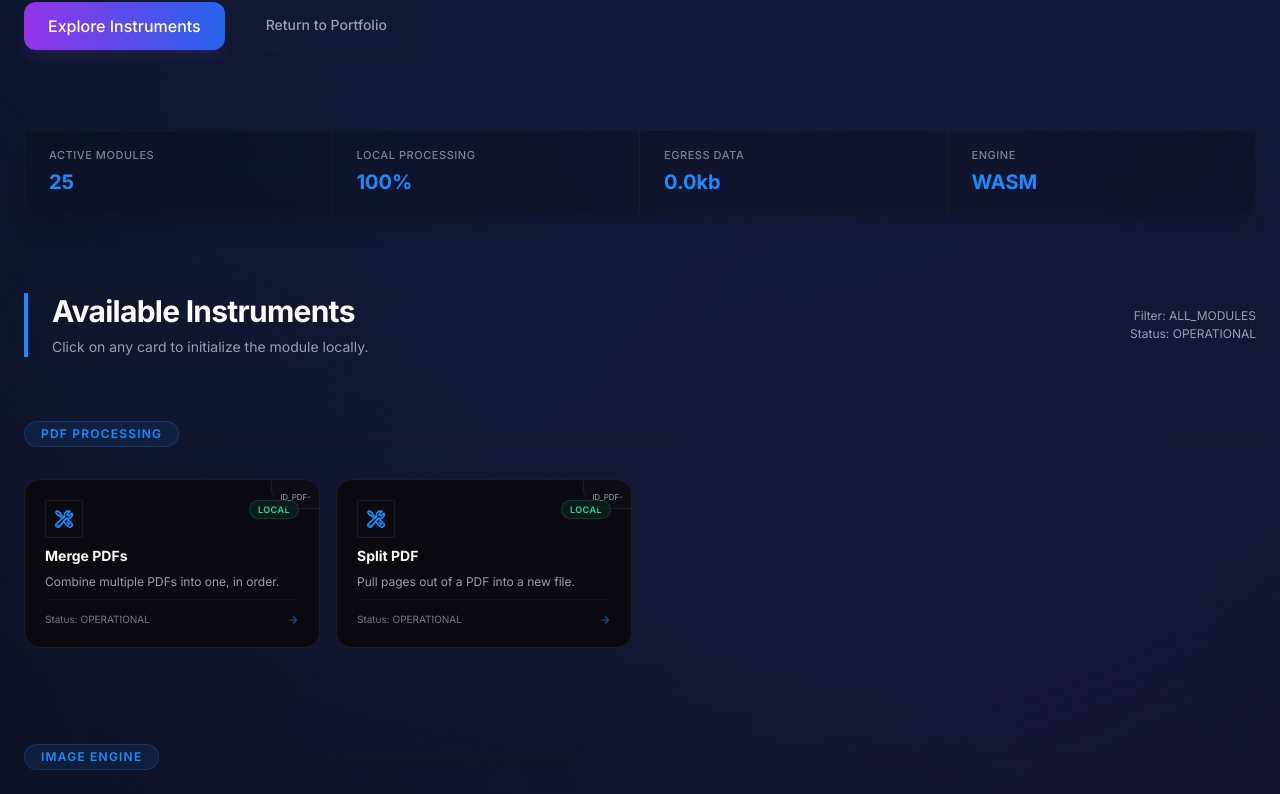
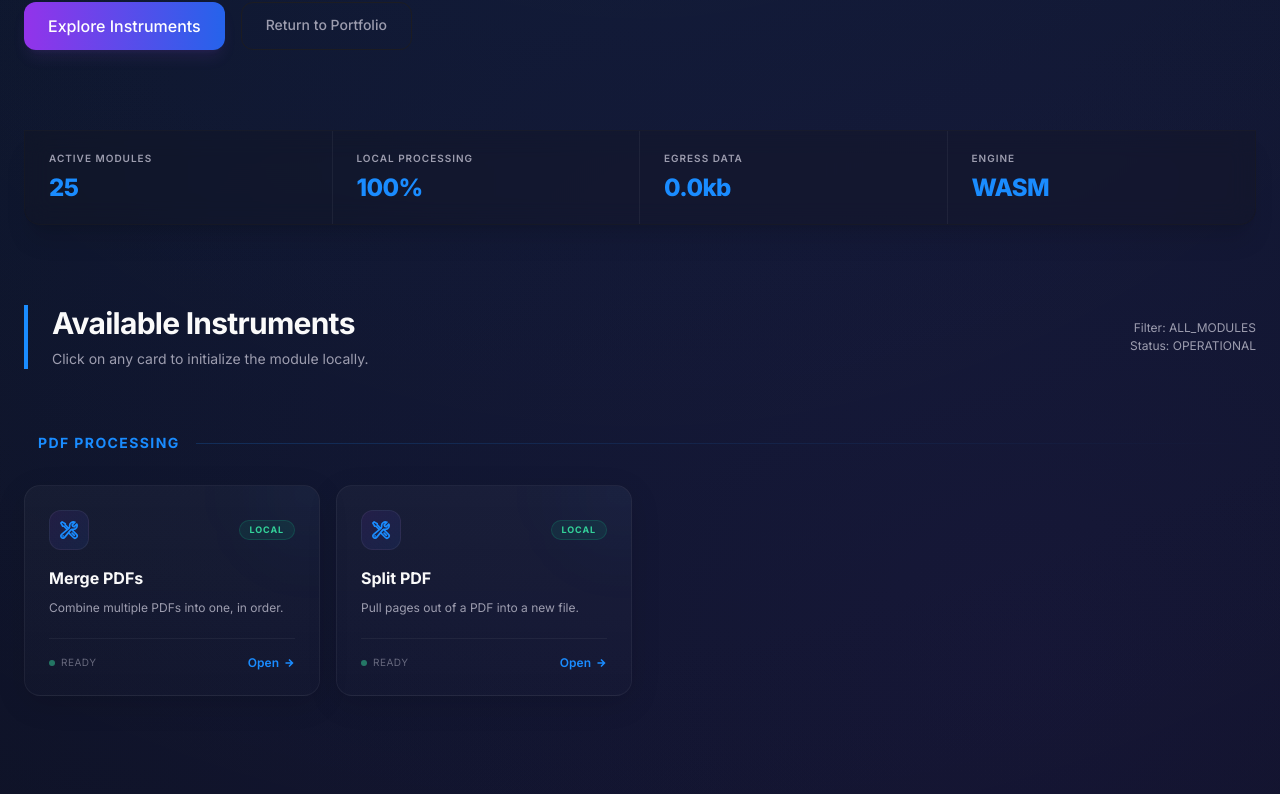
Before and after one commit to Deadraon/Deadraon.github.io, a Next.js app: page /tools in a window 1280 px wide. Shown: the part 516-1310 px from the top of the page. Built offline with nearby package versions, Linux system fonts and the light colour scheme; no server answers.

Commit message:
style: refine tools grid boxes with premium gradients, card-hover shadows, pulsing active states, macOS window controls, and category vertical accents

```diff
--- a/src/app/(public)/tools/page.tsx
+++ b/src/app/(public)/tools/page.tsx
@@ -26,10 +26,9 @@ const CATEGORY_LABELS: Partial<Record<ToolCategory, string>> = {
 };
 
 function ToolIcon({ slug }: { slug: string }) {
-  const cls = "w-5 h-5 text-accent";
   return (
-    <div className="p-2 border border-accent/20 bg-accent/5">
-      <svg className={cls} viewBox="0 0 24 24" fill="none" stroke="currentColor" strokeWidth="2">
+    <div className="w-10 h-10 rounded-xl bg-gradient-to-br from-purple-600/10 to-blue-600/10 border border-white/[0.06] flex items-center justify-center text-primary group-hover:from-purple-600/20 group-hover:to-blue-600/20 group-hover:text-white group-hover:scale-105 transition-all duration-300">
+      <svg className="w-5 h-5 text-primary group-hover:text-white transition-colors" viewBox="0 0 24 24" fill="none" stroke="currentColor" strokeWidth="2">
         <path strokeLinecap="round" strokeLinejoin="round" d="M11.42 15.17L17.25 21A2.652 2.652 0 0021 17.25l-5.877-5.877M11.42 15.17l2.496-3.03c.317-.384.74-.626 1.208-.766M11.42 15.17l-4.655 5.653a2.548 2.548 0 11-3.586-3.586l6.837-5.63m5.108-.233c.55-.164 1.163-.188 1.743-.14a4.5 4.5 0 004.486-6.336l-3.276 3.277a3.004 3.004 0 01-2.25-2.25l3.276-3.276a4.5 4.5 0 00-6.336 4.486c.091 1.076-.071 2.264-.904 2.95l-.102.085m-1.745 1.437L5.909 7.5H4.5L2.25 3.75l1.5-1.5L7.5 4.5v1.409l4.26 4.26m-1.745 1.437l1.745-1.437m6.615 8.206L15.75 15.75M4.867 19.125h.008v.008h-.008v-.008z" />
       </svg>
     </div>
@@ -38,9 +37,9 @@ function ToolIcon({ slug }: { slug: string }) {
 
 function StatBadge({ value, label }: { value: string; label: string }) {
   return (
-    <div className="flex flex-col gap-1 px-6 py-4 border-r border-border last:border-r-0">
-      <span className="monochrome-label">{label}</span>
-      <span className="text-xl font-bold font-mono text-accent">{value}</span>
+    <div className="flex flex-col gap-1.5 px-6 py-5 border-r border-white/[0.05] last:border-r-0 bg-white/[0.01]">
+      <span className="text-[10px] font-semibold text-muted-foreground uppercase tracking-widest">{label}</span>
+      <span className="text-2xl font-extrabold text-primary font-mono tracking-tight">{value}</span>
     </div>
   );
 }
@@ -49,25 +48,30 @@ function ToolCard({ tool }: { tool: Tool }) {
   return (
     <Link
       href={`/tools/${tool.slug}`}
-      className="group flex flex-col rounded-2xl border border-border bg-card p-5 hover:border-primary/40 transition-all duration-300 card-hover relative overflow-hidden"
+      className="group relative flex flex-col rounded-2xl border border-white/[0.05] bg-gradient-to-b from-white/[0.03] to-white/[0.01] p-6 hover:border-primary/40 hover:bg-white/[0.04] transition-all duration-300 shadow-[0_8px_30px_rgb(0,0,0,0.12)] hover:shadow-[0_8px_30px_rgba(59,130,246,0.1)] card-hover overflow-hidden"
     >
-      <div className="absolute top-0 right-0 px-2 py-0.5 bg-border/20 border-l border-b border-border rounded-bl-lg">
-        <span className="text-[8px] font-mono text-muted-foreground">ID_{tool.slug.substring(0,4).toUpperCase()}</span>
-      </div>
+      {/* Subtle ambient light glow on hover */}
+      <div className="absolute -right-10 -top-10 w-24 h-24 bg-primary/5 rounded-full blur-2xl group-hover:bg-primary/15 transition-all duration-500" />
 
-      <div className="flex items-start justify-between">
+      {/* Top row */}
+      <div className="flex items-center justify-between mb-4">
         <ToolIcon slug={tool.slug} />
-        <div className="flex flex-col items-end gap-1">
+        <div className="flex items-center gap-2">
           {tool.local ? (
-            <span className="text-[9px] font-semibold text-emerald-400 border border-emerald-500/20 px-2 py-0.5 rounded-full bg-emerald-500/10 uppercase tracking-wider">Local</span>
+            <span className="text-[9px] font-bold text-emerald-400 border border-emerald-500/20 px-2.5 py-0.5 rounded-full bg-emerald-500/10 uppercase tracking-widest">
+              Local
+            </span>
           ) : (
-            <span className="text-[9px] font-semibold text-amber-400 border border-amber-500/20 px-2 py-0.5 rounded-full bg-amber-500/10 uppercase tracking-wider">Cloud</span>
+            <span className="text-[9px] font-bold text-amber-400 border border-amber-500/20 px-2.5 py-0.5 rounded-full bg-amber-500/10 uppercase tracking-widest">
+              Cloud
+            </span>
           )}
         </div>
       </div>
 
-      <div className="flex-1 space-y-1.5 mt-2">
-        <h3 className="text-sm font-bold text-foreground group-hover:text-primary transition-colors">
+      {/* Title & Description */}
+      <div className="flex-1 space-y-2">
+        <h3 className="text-base font-bold text-foreground group-hover:text-primary transition-colors flex items-center gap-1">
           {tool.name}
         </h3>
         <p className="text-xs text-muted-foreground leading-relaxed line-clamp-2">
@@ -75,11 +79,18 @@ function ToolCard({ tool }: { tool: Tool }) {
         </p>
       </div>
 
-      <div className="pt-3 border-t border-border/50 flex items-center justify-between mt-2">
-        <span className="text-[10px] font-mono text-muted-foreground/75">Status: OPERATIONAL</span>
-        <svg width="12" height="12" viewBox="0 0 24 24" fill="none" stroke="currentColor" strokeWidth="2.5" className="text-primary opacity-50 group-hover:opacity-100 transition-opacity">
-          <path d="M5 12h14m-7-7l7 7-7 7" />
-        </svg>
+      {/* Footer */}
+      <div className="pt-4 border-t border-white/[0.05] flex items-center justify-between mt-5">
+        <span className="text-[10px] font-mono text-muted-foreground/60 uppercase tracking-wider flex items-center gap-1.5">
+          <span className="w-1.5 h-1.5 rounded-full bg-emerald-400 animate-pulse" />
+          Ready
+        </span>
+        <div className="flex items-center gap-1 text-primary text-xs font-semibold group-hover:translate-x-1 transition-transform">
+          <span>Open</span>
+          <svg width="12" height="12" viewBox="0 0 24 24" fill="none" stroke="currentColor" strokeWidth="3" className="text-primary">
+            <path d="M5 12h14m-7-7l7 7-7 7" />
+          </svg>
+        </div>
       </div>
     </Link>
   );
@@ -153,10 +164,11 @@ export default function ToolsDashboard() {
             {grouped.map((g) => (
               <div key={g.category} className="relative">
                 <div className="flex items-center gap-4 mb-8">
-                  <h3 className="font-semibold text-xs tracking-widest text-primary bg-primary/10 border border-primary/20 rounded-full px-4 py-1 uppercase">
+                  <h3 className="font-bold text-sm tracking-widest text-primary uppercase flex items-center gap-2">
+                    <span className="w-1.5 h-4.5 bg-gradient-to-b from-purple-600 to-blue-600 rounded-full" />
                     {CATEGORY_LABELS[g.category]?.replace("_", " ") || g.category.toUpperCase()}
                   </h3>
-                  <div className="flex-1 h-px bg-border/50" />
+                  <div className="flex-1 h-px bg-gradient-to-r from-primary/20 to-transparent" />
                 </div>
 
                 <div className="grid sm:grid-cols-2 lg:grid-cols-3 xl:grid-cols-4 gap-4">
--- a/src/components/ToolShell.tsx
+++ b/src/components/ToolShell.tsx
@@ -5,84 +5,76 @@ import { CATEGORY_LABEL } from "@/lib/tools";
 export function ToolShell({ tool, children }: { tool: Tool; children: React.ReactNode }) {
   return (
     <div className="relative min-h-[calc(100vh-4rem)] pt-16 tools-theme">
-      <div className="scanline" />
-
       <div className="relative mx-auto max-w-5xl px-6 py-10 md:py-14">
         {/* Back nav */}
         <div className="mb-10">
           <Link
             href="/tools"
-            className="inline-flex items-center gap-2 font-display text-[10px] font-bold text-accent hover:underline tracking-widest uppercase"
+            className="inline-flex items-center gap-2 text-xs font-semibold text-primary hover:text-foreground transition-colors uppercase tracking-wider group"
           >
-            <svg width="14" height="14" viewBox="0 0 24 24" fill="none" stroke="currentColor" strokeWidth="2.5">
+            <svg width="14" height="14" viewBox="0 0 24 24" fill="none" stroke="currentColor" strokeWidth="2.5" className="group-hover:-translate-x-0.5 transition-transform">
               <path d="M19 12H5m7 7l-7-7 7-7" />
             </svg>
-            [ESC] RETURN_TO_TOOLS
+            Return to Instruments
           </Link>
         </div>
 
         {/* Header Section */}
-        <div className="mb-12 border-l-4 border-accent pl-6">
+        <div className="mb-12 border-l-4 border-primary pl-6">
           <div className="flex flex-col gap-4">
             <div className="flex items-center gap-3">
-              <span className="font-display text-[10px] font-bold text-accent bg-accent/10 border border-accent/20 px-2 py-0.5">
-                {CATEGORY_LABEL[tool.category]?.toUpperCase()}
+              <span className="text-[10px] font-bold text-primary bg-primary/10 border border-primary/20 px-2.5 py-0.5 rounded-md uppercase tracking-wider">
+                {CATEGORY_LABEL[tool.category]}
               </span>
-              <span className="monochrome-label">MOD_ID: {tool.slug.toUpperCase()}</span>
+              <span className="text-[10px] font-mono text-muted-foreground uppercase tracking-wider">ID: {tool.slug}</span>
             </div>
 
-            <h1 className="text-4xl md:text-5xl font-black font-display text-ink tracking-tighter uppercase">
+            <h1 className="text-4xl md:text-5xl font-extrabold tracking-tight text-foreground">
               {tool.name}
             </h1>
-            <p className="text-ink-soft text-sm font-mono leading-relaxed max-w-2xl">
-              {" > "} {tool.tagline.toUpperCase()}
+            <p className="text-muted-foreground text-sm font-medium leading-relaxed max-w-2xl">
+              {tool.tagline}
             </p>
           </div>
 
           {/* Trust Status Bar */}
-          <div className="flex flex-wrap gap-4 mt-8">
+          <div className="flex flex-wrap gap-3 mt-6">
             {tool.local ? (
-              <div className="flex items-center gap-2 border border-success/30 bg-success/5 px-4 py-1.5">
-                <span className="w-2 h-2 rounded-full bg-success animate-pulse" />
-                <span className="font-display text-[9px] font-bold text-success tracking-widest uppercase">
-                  Execution_Mode: LOCAL_ISOLATED
-                </span>
+              <div className="flex items-center gap-2 border border-emerald-500/20 bg-emerald-500/10 px-3.5 py-1 rounded-full text-emerald-400 text-xs font-medium">
+                <span className="w-1.5 h-1.5 rounded-full bg-emerald-400 animate-pulse" />
+                Execution: Local Isolated
               </div>
             ) : (
-              <div className="flex items-center gap-2 border border-warning/30 bg-warning/5 px-4 py-1.5">
-                <span className="w-2 h-2 rounded-full bg-warning animate-pulse" />
-                <span className="font-display text-[9px] font-bold text-warning tracking-widest uppercase">
-                  Execution_Mode: REMOTE_SRV
-                </span>
+              <div className="flex items-center gap-2 border border-amber-500/20 bg-amber-500/10 px-3.5 py-1 rounded-full text-amber-400 text-xs font-medium">
+                <span className="w-1.5 h-1.5 rounded-full bg-amber-400 animate-pulse" />
+                Execution: Remote Server
               </div>
             )}
-            <div className="flex items-center gap-2 border border-border bg-ink/5 px-4 py-1.5">
-              <span className="font-display text-[9px] font-bold text-ink-soft tracking-widest uppercase">
-                Auth_State: ANONYMOUS_OK
-              </span>
+            <div className="flex items-center gap-2 border border-white/[0.05] bg-white/[0.02] px-3.5 py-1 rounded-full text-muted-foreground text-xs font-medium">
+              Privacy: Zero Egress
             </div>
           </div>
         </div>
 
         {/* Main Interface */}
-        <div className="workbench-panel shadow-[0_20px_50px_rgba(0,0,0,0.5)]">
-          <div className="border-b border-border bg-black/20 px-4 py-2 flex items-center justify-between">
-            <span className="monochrome-label">Module_Viewport</span>
-            <div className="flex gap-1">
-              <div className="w-2 h-2 rounded-full bg-border" />
-              <div className="w-2 h-2 rounded-full bg-border" />
-              <div className="w-2 h-2 rounded-full bg-border" />
+        <div className="glass rounded-2xl border border-white/[0.08] shadow-[0_20px_50px_rgba(0,0,0,0.5)] overflow-hidden">
+          <div className="border-b border-white/[0.05] bg-black/30 px-6 py-3.5 flex items-center justify-between">
+            <span className="text-[11px] font-semibold text-muted-foreground uppercase tracking-wider">Viewport Editor</span>
+            <div className="flex gap-1.5">
+              <div className="w-2.5 h-2.5 rounded-full bg-red-500/30" />
+              <div className="w-2.5 h-2.5 rounded-full bg-yellow-500/30" />
+              <div className="w-2.5 h-2.5 rounded-full bg-green-500/30" />
             </div>
           </div>
-          <div className="p-6 md:p-10">
+          <div className="p-6 md:p-10 bg-black/10">
             {children}
           </div>
         </div>
 
         {/* Module Metadata */}
-        <div className="mt-8 flex justify-between items-center px-4">
-          <span className="monochrome-label text-[8px]">Compiled: WASM_V1.08_STABLE</span>
-          <span className="monochrome-label text-[8px]">Integrity: VERIFIED_HASH</span>
+        <div className="mt-6 flex justify-between items-center px-4">
+          <span className="text-[10px] font-mono text-muted-foreground/50 tracking-wider">COMPILED: WASM_STABLE</span>
+          <span className="text-[10px] font-mono text-muted-foreground/50 tracking-wider">INTEGRITY: SECURE</span>
         </div>
       </div>
     </div>
```
